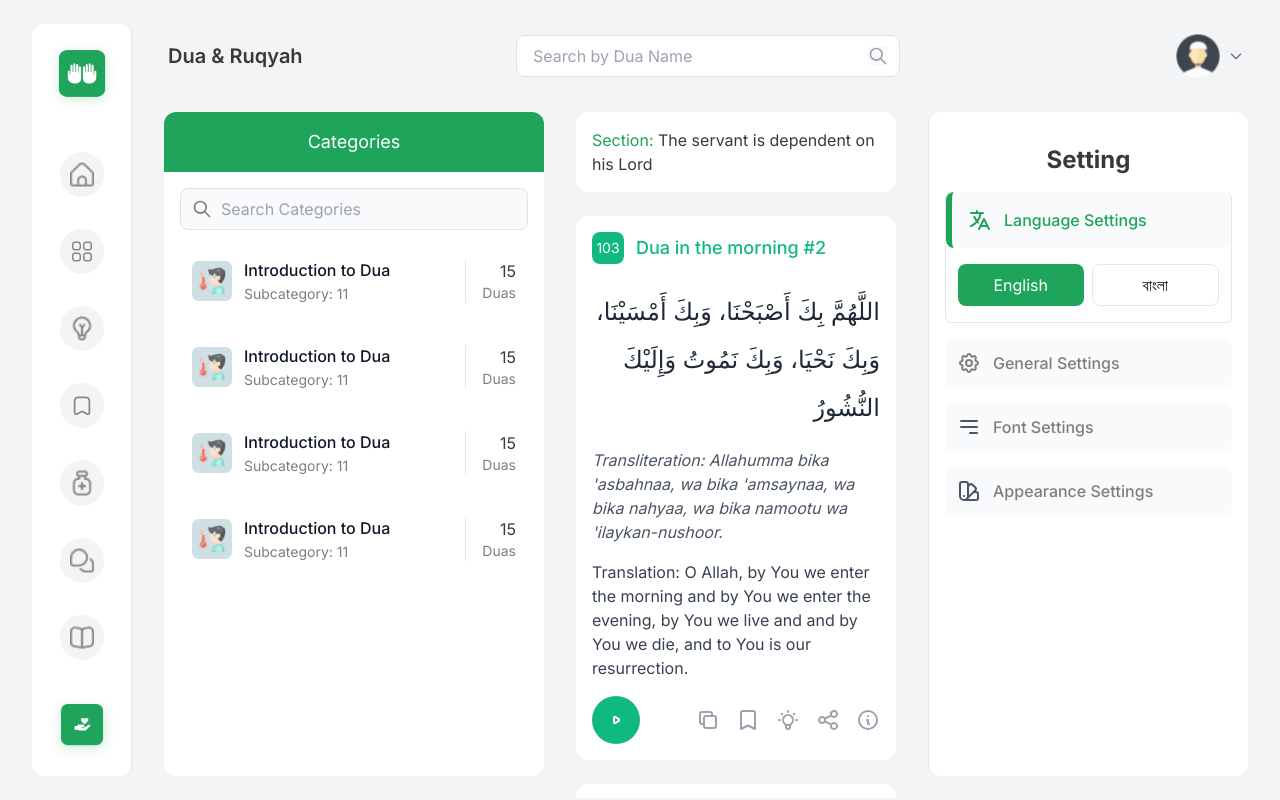
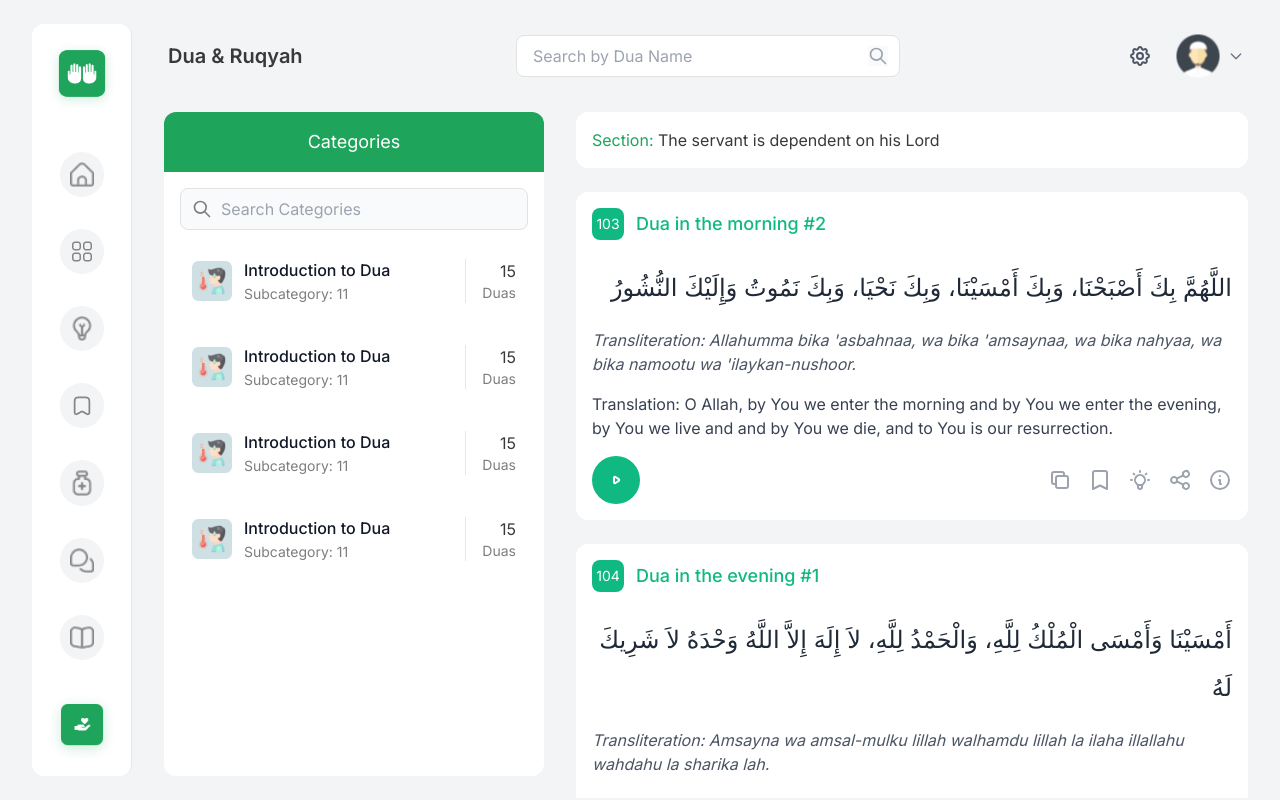
Before and after one commit to Sadiqur057/duaruqyah-frontend, a Next.js app: page / in a window 1280 px wide. Built offline with nearby package versions, Linux system fonts and the light colour scheme.

Commit message:
fixed breakpoint issues for setting section

```diff
--- a/src/components/Settings/MobileSettings.jsx
+++ b/src/components/Settings/MobileSettings.jsx
@@ -10,7 +10,7 @@ export default function MobileSettings() {
     <>
       <button
         onClick={() => setIsOpen(true)}
-        className="xl:hidden p-2 hover:bg-gray-100 rounded-lg"
+        className="2xl:hidden p-2 hover:bg-gray-100 rounded-lg"
         aria-label="Open settings"
       >
         <svg
@@ -35,7 +35,7 @@ export default function MobileSettings() {
       </button>
 
       <div
-        className={`fixed inset-0 z-50 bg-black bg-opacity-50 transition-opacity duration-200 xl:hidden ${
+        className={`fixed inset-0 z-50 bg-black bg-opacity-50 transition-opacity duration-200 2xl:hidden ${
           isOpen ? "opacity-100" : "opacity-0 pointer-events-none"
         }`}
         onClick={() => setIsOpen(false)}
--- a/src/components/Settings/Settings.jsx
+++ b/src/components/Settings/Settings.jsx
@@ -2,7 +2,7 @@ import SettingsContent from "./SettingsContent";
 
 export default function Settings() {
   return (
-    <aside className="hidden custom-scrollbar overflow-y-auto xl:h-[calc(100vh-136px)] xl:block w-80 bg-white border-l rounded-xl">
+    <aside className="hidden custom-scrollbar overflow-y-auto 2xl:h-[calc(100vh-136px)] 2xl:block w-80 bg-white border-l rounded-xl">
       <SettingsContent />
     </aside>
   );
```
